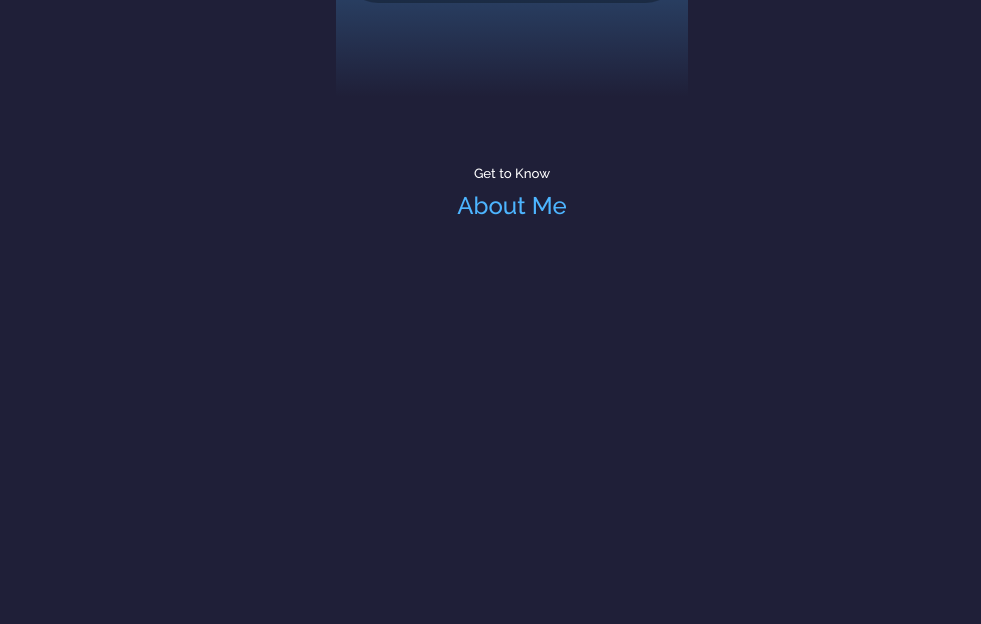
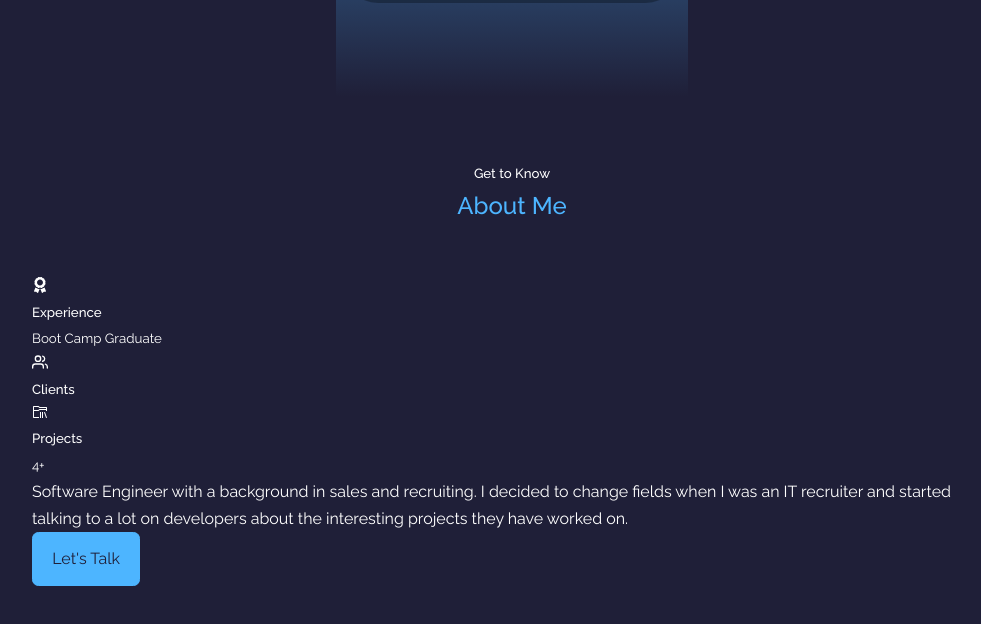
Before and after one commit to Torfrancis447/portfolio, a React (Create React App) app: page / in a window 1280 px wide. Shown: the part 765-1389 px from the top of the page, without its empty margins (128-1109 px from the left). Built offline with nearby package versions, Linux system fonts and the light colour scheme.

Commit message:
about section

```diff
--- a/src/components/about/About.js
+++ b/src/components/about/About.js
@@ -1,26 +1,53 @@
-import React from "react"
-import "./about.css"
+import React from "react";
+import { FaAward } from "react-icons/fa";
+import {FiUsers } from "react-icons/fi"
+import { VscFolderLibrary } from 'react-icons/vsc'
+import "./about.css";
 
 const About = () => {
   return (
     <section id="about">
       <h5>Get to Know</h5>
       <h2>About Me</h2>
-            <div>
       <div class="container about-container">
         <div class="about-me">
           <div class="about-me-image">
 
+          {/* <img src="" alt="" /> */}
+          </div>
         </div>
 
+
+        <div class="about-content">
+          <div class="about-cards">
+          <article class="about-card">
+            <FaAward class="about-icon" />
+            <h5> Experience </h5>
+            <small> Boot Camp Graduate</small>
+          </article>
+
+          <article class="about-card">
+            <FiUsers class="about-icon"/>
+            <h5> Clients </h5>
+            <small> </small>
+          </article>
+
+          <article class="about-card">
+            <VscFolderLibrary class="about-icon"/>
+            <h5> Projects </h5>
+            <small> 4+ </small>
+          </article>
         </div>
-                    <div class="about-content">
-
-                    </div>
+        <p> Software Engineer with a background in sales and recruiting.
+        I decided to change fields when I was an IT recruiter and started
+        talking to a lot on developers about the interesting projects
+        they have worked on.
+        </p>
+        <a href='#contact' class='btn btn-primary'> Let's Talk</a>
         </div>
       </div>
     </section>
-    )
+  );
 };
 
-export default About
+export default About;
```
Lines whose indentation alone changed are shown as unchanged.
